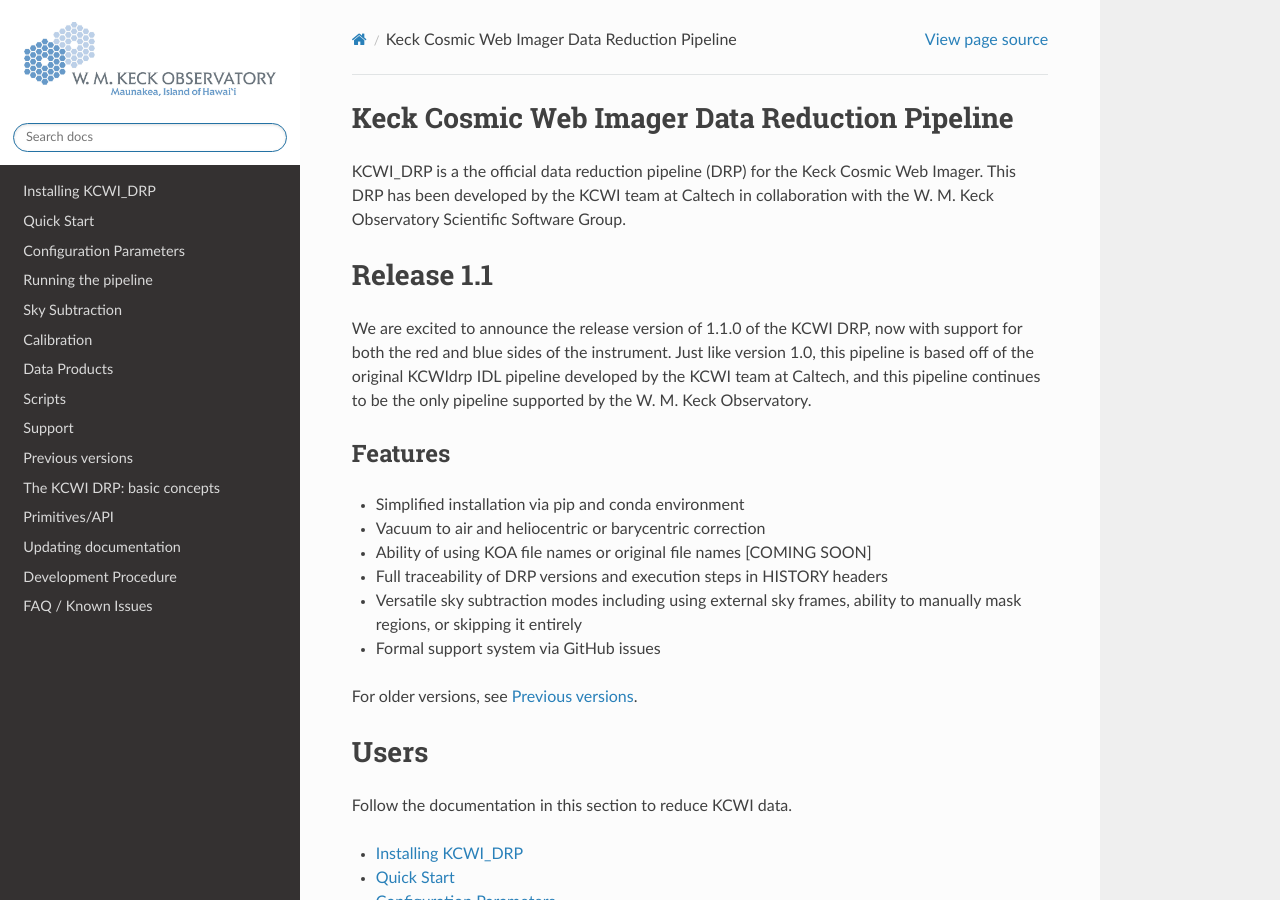
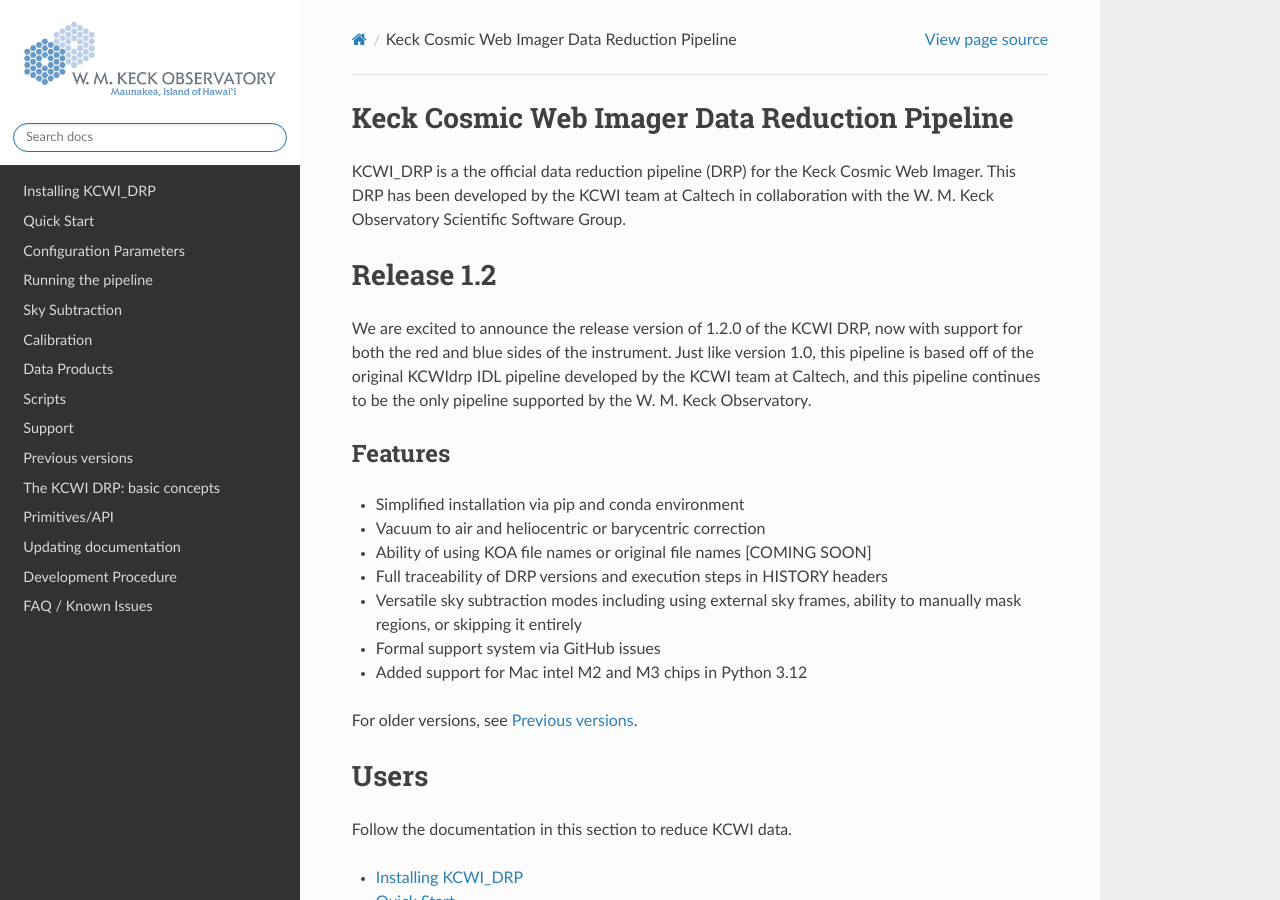
Before and after one commit to Keck-DataReductionPipelines/KCWI_DRP-Docs, a Sphinx documentation site: the page built from docs/source/index.rst, in a window 1280 px wide and 900 px high. Built offline with Sphinx 7.4.7 and the Read the Docs theme 3.1.0, drawn with Linux system fonts in a browser that asks for light colours.

Commit message:
added mention of 3.12 on index and installing

```diff
--- a/docs/source/index.rst
+++ b/docs/source/index.rst
@@ -5,10 +5,10 @@
 This DRP has been developed by the KCWI team at Caltech in
 collaboration with the W. M. Keck Observatory Scientific Software Group.
 
-Release 1.1
+Release 1.2
 ===========
 
-We are excited to announce the release version of 1.1.0 of the KCWI DRP, now with support for
+We are excited to announce the release version of 1.2.0 of the KCWI DRP, now with support for
 both the red and blue sides of the instrument. Just like version 1.0, this
 pipeline is based off of the original KCWIdrp IDL pipeline developed by the KCWI
 team at Caltech, and this pipeline continues to be the only pipeline supported
@@ -24,6 +24,7 @@
 * Full traceability of DRP versions and execution steps in HISTORY headers
 * Versatile sky subtraction modes including using external sky frames, ability to manually mask regions, or skipping it entirely
 * Formal support system via GitHub issues
+* Added support for Mac intel M2 and M3 chips in Python 3.12
 
 For older versions, see :doc:`versions`.
 
--- a/docs/source/installing.rst
+++ b/docs/source/installing.rst
@@ -40,7 +40,7 @@
 
     .. code-block:: bash
 
-        conda create --name kcwidrp python=3.7
+        conda create --name kcwidrp python=3.12
         conda activate kcwidrp
 
 
```
